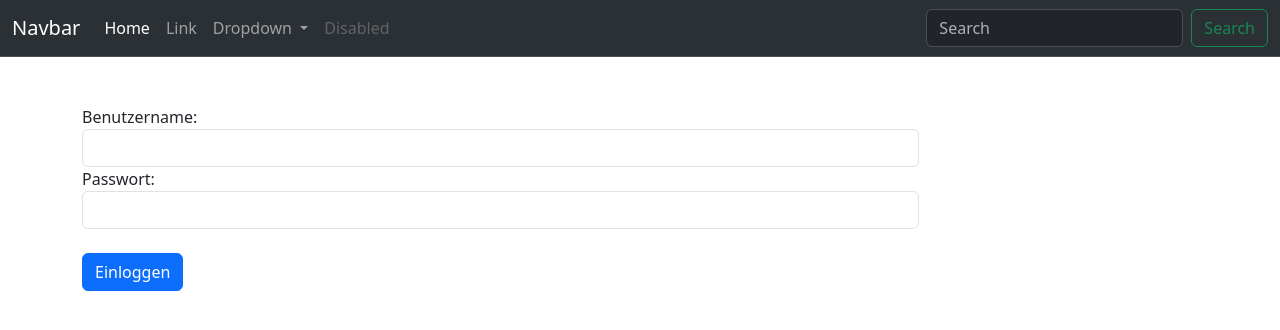
After one commit to KenEkm/PHP-Bootcamp, a PHP site: page /Views/User/login.php in a window 1280 px wide. The commit adds this page. Shown: the top 330 px of the page. Run offline with PHP 8.4, Linux system fonts and the light colour scheme.

Commit message:
blog project: adding login controller that validates login info with db

```diff
--- /dev/null
+++ b/BlogProject/Views/User/login.php
@@ -0,0 +1,30 @@
+<?php include __DIR__."/../Layout/header.php"; ?>
+
+<?php if(!empty($error)): ?>
+<p>
+    <?php echo $error; ?>
+</p>
+<?php endif; ?>
+
+<form method="POST" method="login" class="form-horizontal">
+  <div class="form-group">
+    <label class="control-label col-md-3">
+      Benutzername:
+    </label>
+    <div class="col-md-9">
+      <input type="text" name="username" class="form-control" />
+    </div>
+  </div>
+  <div class="form-group">
+    <label class="control-label col-md-3">
+      Passwort:
+    </label>
+    <div class="col-md-9">
+      <input type="password" name="password" class="form-control" />
+    </div>
+  </div>
+    <br>
+  <input type="submit" value="Einloggen" class="btn btn-primary" />
+</form>
+
+<?php include __DIR__."/../Layout/footer.php"; ?>
--- a/BlogProject/public/index.php
+++ b/BlogProject/public/index.php
@@ -4,6 +4,10 @@ require __DIR__."/../init.php";
 $pathInfo = $_SERVER['PATH_INFO'];
 
 $routes = [
+    '/login' => [
+        'controller' => 'loginController',
+        'method' => 'login'
+    ],
     '/index' => [
         'controller' => 'postsController',
         'method' => 'index'
--- a/BlogProject/src/Core/Container.php
+++ b/BlogProject/src/Core/Container.php
@@ -9,6 +9,7 @@ use PDOException;
 use App\Post\PostsRepository;
 use App\Post\CommentsRepository;
 use App\Post\PostsController;
+use App\User\LoginController;
 use App\User\UsersRepository;
 
 class Container
@@ -19,6 +20,11 @@ class Container
     public function __construct()
     {
         $this->recipe = [
+            'loginController' => function() {
+                return new LoginController(
+                    $this->make('usersRepository')
+                );
+            },
             'postsController' => function() {
                 return new PostsController(
                     $this->make('postsRepository'),
```
Also changed, not shown: BlogProject/src/User/LoginController.php (added, +40 -0 lines).
